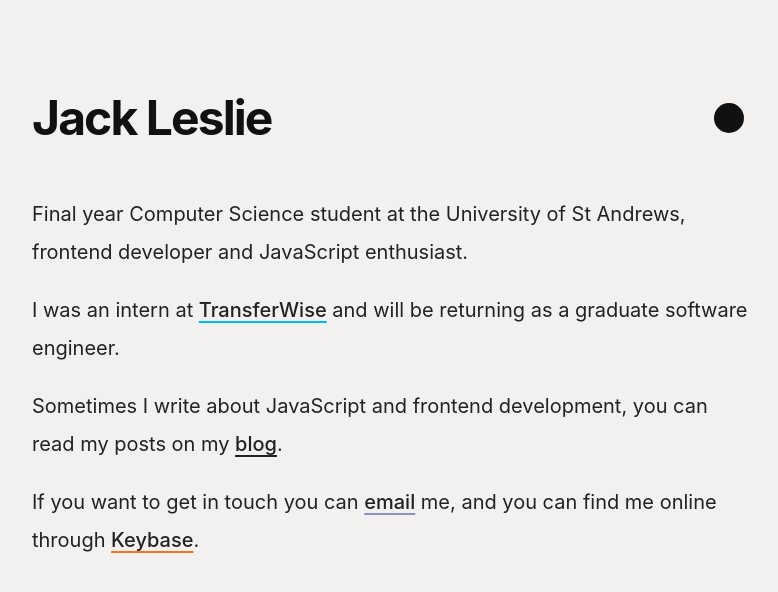
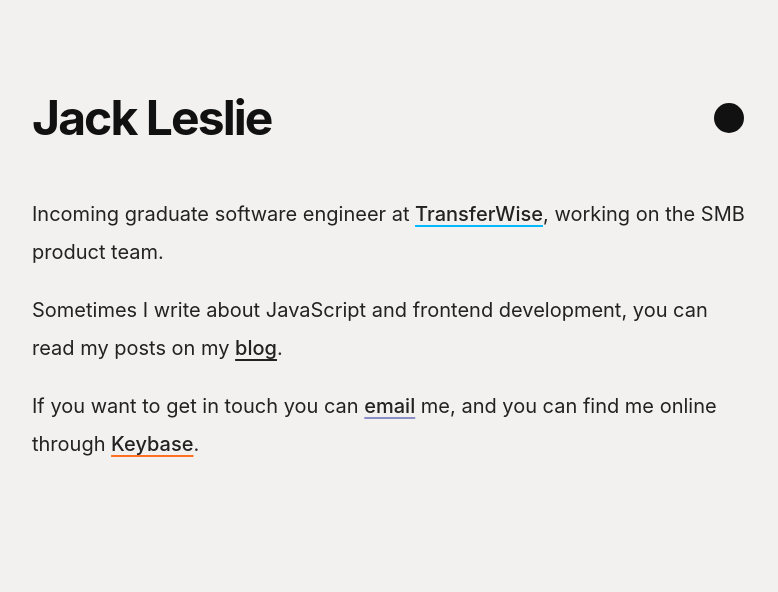
Before and after one commit to jackleslie/dev, a Next.js app: page / in a window 1280 px wide. Shown: the top 592 px of the page, without its empty margins (248-1026 px from the left). Built offline with nearby package versions, Linux system fonts and the light colour scheme.

Commit message:
chore: update description

```diff
--- a/pages/_document.js
+++ b/pages/_document.js
@@ -12,7 +12,7 @@ export default class MyDocument extends Document {
           <meta property="og:image" content="/favicon.ico" />
           <meta
             property="og:description"
-            content="Final year Computer Science student at the University of St Andrews, frontend developer and JavaScript enthusiast."
+            content="Incoming graduate software engineer at TransferWise"
           />
           <meta property="og:title" content="Jack Leslie" />
           <link rel="icon" href="/favicon.ico" />
--- a/pages/index.js
+++ b/pages/index.js
@@ -6,15 +6,11 @@ export default function Index() {
   return (
     <Layout siteTitle="Jack Leslie">
       <p>
-        Final year Computer Science student at the University of St Andrews, frontend developer and
-        JavaScript enthusiast.
-      </p>
-      <p>
-        I was an intern at{' '}
+        Incoming graduate software engineer at{' '}
         <a href="https://transferwise.com" className="transferwise">
           TransferWise
-        </a>{' '}
-        and will be returning as a graduate software engineer.
+        </a>
+        , working on the SMB product team.
       </p>
       <p>
         Sometimes I write about JavaScript and frontend development, you can read my posts on my{' '}
```
